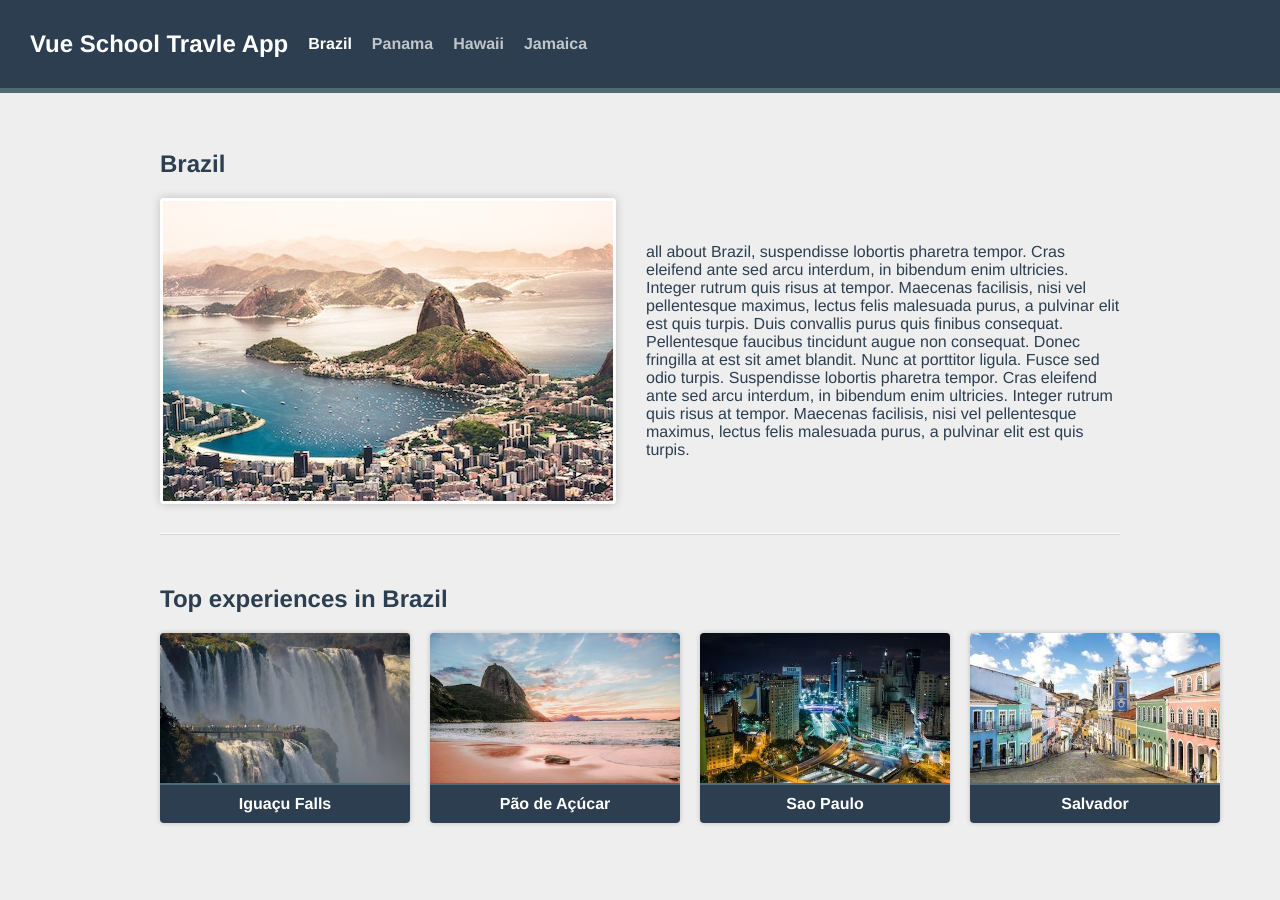
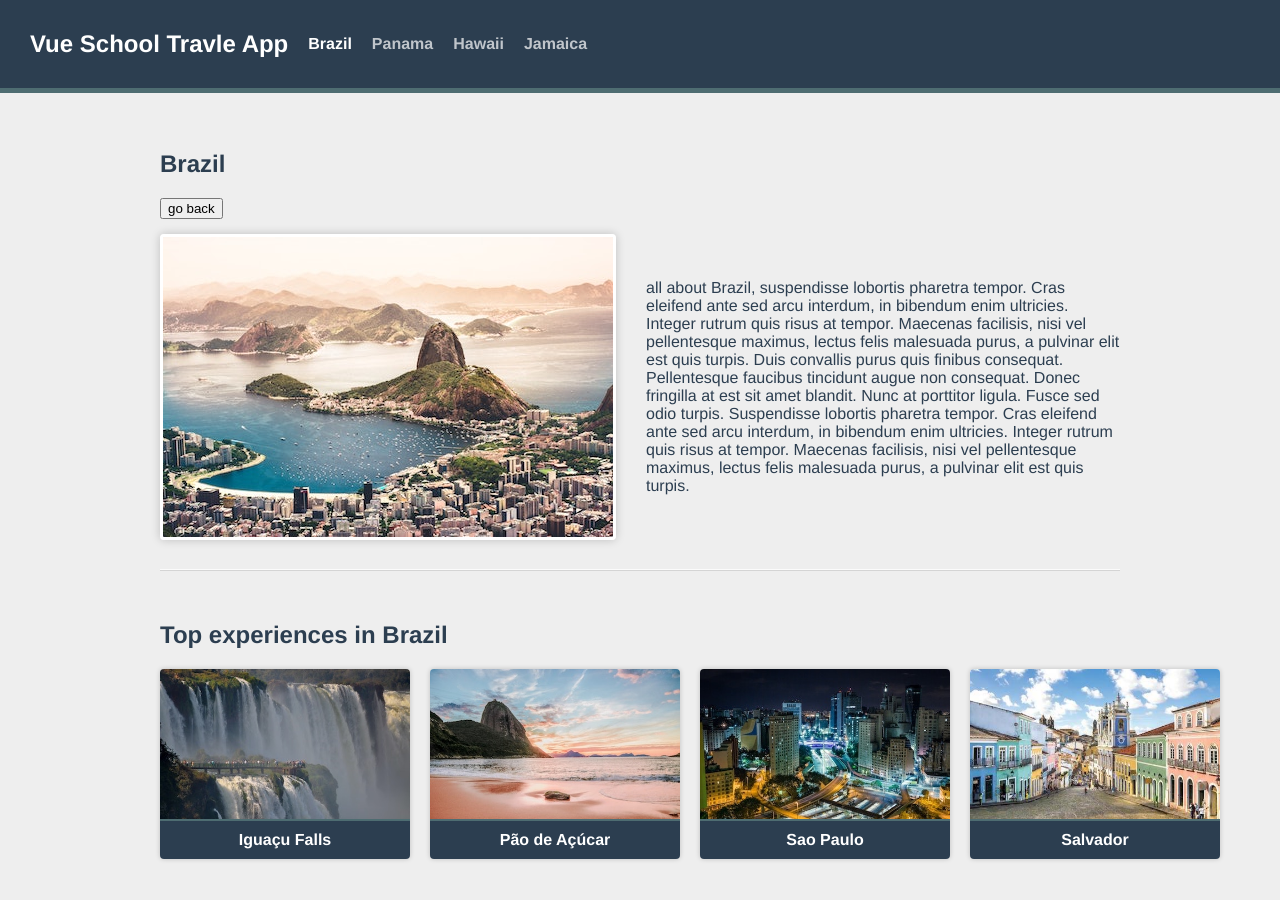
Before and after one commit to Masoumi-shima/vue-school-travel-app, a Vue app: page /destination/1/brazil in a window 1280 px wide. Shown: the top 900 px of the page. Built offline with nearby package versions, Linux system fonts and the light colour scheme.

Commit message:
Add GoBack component

```diff
--- /dev/null
+++ b/src/components/GoBack.vue
@@ -0,0 +1,5 @@
+<template>
+    <span class="go-back">
+        <button @click="$router.back()">go back</button>
+    </span>
+</template>
--- a/src/views/DestinationShow.vue
+++ b/src/views/DestinationShow.vue
@@ -1,6 +1,7 @@
 <template>
     <section class="destination">
         <h1>{{destination.name}}</h1>
+        <GoBack />
         <div class="destination-details">
             <img :src="`/images/${destination.image}`" alt="{destination.name}">
             <p>{{destination.description}}</p>
@@ -23,9 +24,11 @@
 <script>
 import sourceData from '@/data.json'
 import ExperienceCard from '@/components/ExperienceCard.vue'
+import GoBack from '../components/GoBack.vue'
 export default {
     components: {
-    ExperienceCard
+    ExperienceCard,
+    GoBack
 },
     props: {
         id: {
```
